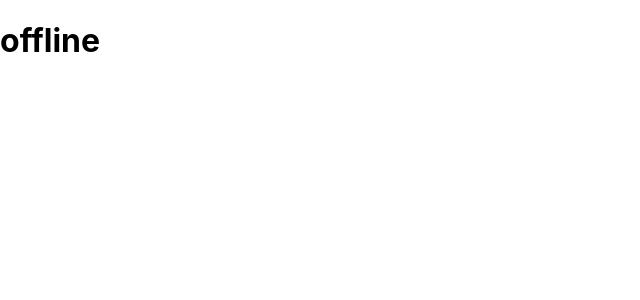
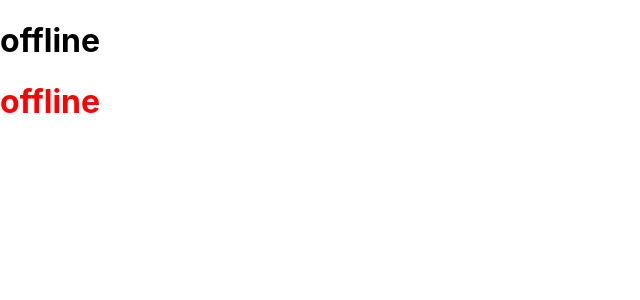
Before and after one commit to xlk1995/react-demo, a React (Create React App) app: page / in a window 1280 px wide. Shown: the top 300 px of the page, without its empty margins (0-640 px from the left). Built offline with nearby package versions, Linux system fonts and the light colour scheme.

Commit message:
feat: hooks案例

```diff
--- a/src/index.js
+++ b/src/index.js
@@ -33,6 +33,23 @@ setTimeout(() => {
 }, 2000);
 
 function FriendStatus(props) {
+  const status = useStatus(props.id);
+  if (status == null) {
+    return <h1>loading....</h1>;
+  }
+  return <h1>{status}</h1>;
+}
+
+function App() {
+  return (
+    <div>
+      <FriendStatus id="1" />
+      <FriendColor id="1" />
+    </div>
+  );
+}
+
+function useStatus(id) {
   const [status, setStatus] = useState(null);
 
   function handleStatus(status) {
@@ -41,25 +58,24 @@ function FriendStatus(props) {
   }
   useEffect(() => {
     console.log("subscribeMessage");
-    ChatApi.subscribeMessage(props.id, handleStatus);
+    ChatApi.subscribeMessage(id, handleStatus);
     return () => {
       console.log("unSubscribeMessage");
-      ChatApi.unSubscribeMessage(props.id, handleStatus);
+      ChatApi.unSubscribeMessage(id, handleStatus);
     };
   });
 
+  return status;
+}
+
+function FriendColor(props) {
+  const status = useStatus(props.id);
   if (status == null) {
     return <h1>loading....</h1>;
   }
 
-  return <h1>{status}</h1>;
-}
-
-function App() {
   return (
-    <div>
-      <FriendStatus id="1" />
-    </div>
+    <h1 style={{ color: status === "offline" ? "red" : "green" }}>{status}</h1>
   );
 }
 
```
Also changed, not shown: 1 other file (tests, documents, lock files or other folders).
